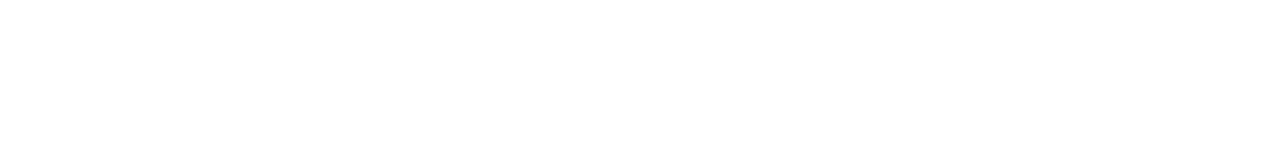
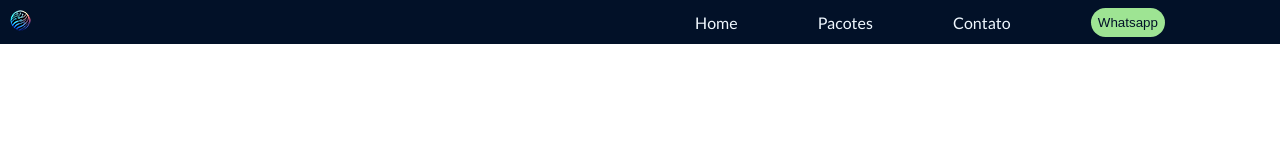
Before and after one commit to iizaquerosa/mypage, a plain HTML site: page index.html in a window 1280 px wide. Drawn offline with Linux system fonts and the light colour scheme.

Commit message:
Adicionado navbar sem javscript

```diff
--- a/index.html
+++ b/index.html
@@ -3,9 +3,29 @@
 <head>
     <meta charset="UTF-8">
     <meta name="viewport" content="width=device-width, initial-scale=1.0">
+    <link rel="stylesheet" href="./style/style.css">
+    <script src="./src/index.js"></script>
+
+    <!-- fonts-->
+    <link rel="preconnect" href="https://fonts.googleapis.com">
+<link rel="preconnect" href="https://fonts.gstatic.com" crossorigin>
+<link href="https://fonts.googleapis.com/css2?family=Allura&family=Lato:ital,wght@0,100;0,300;0,400;0,700;0,900;1,100;1,300;1,400;1,700;1,900&family=Oswald:wght@200..700&display=swap" rel="stylesheet">
+
     <title>Enticing</title>
 </head>
 <body>
-
+  <nav class="nav-navbar">
+    <div class="logo-nav">
+        <img src="./img/logo-min-sf.png" alt="">
+    </div>
+    <div class="nav-links">
+        <ul>
+            <li>Home</li>
+            <li>Pacotes</li>
+            <li>Contato</li>
+            <button class="button-nav">Whatsapp</button>
+        </ul>
+    </div>
+  </nav>
 </body>
 </html>
--- /dev/null
+++ b/style/style.css
@@ -0,0 +1,31 @@
+*{
+    padding: 0;
+    margin: 0;
+}
+.nav-navbar{
+    display: flex;
+    align-items: center;
+    justify-content: space-between;
+    background-color: #021128;
+}
+ul{
+    display: flex;
+    width: 500px;
+    margin-right: 100px;
+    justify-content: space-around;
+    align-items: center;
+    list-style: none;
+    color: aliceblue;
+    font-family: "Lato", sans-serif;
+}
+li{
+  margin-right: 50px;
+}
+.button-nav{
+    color:#021128 ;
+    background: #9EE493;
+    border: none;
+    outline: none;
+    padding: 7px;
+    border-radius: 20px;
+}
```
Also changed, not shown: img/logo-min-sf.png (added), src/index.js (added).
